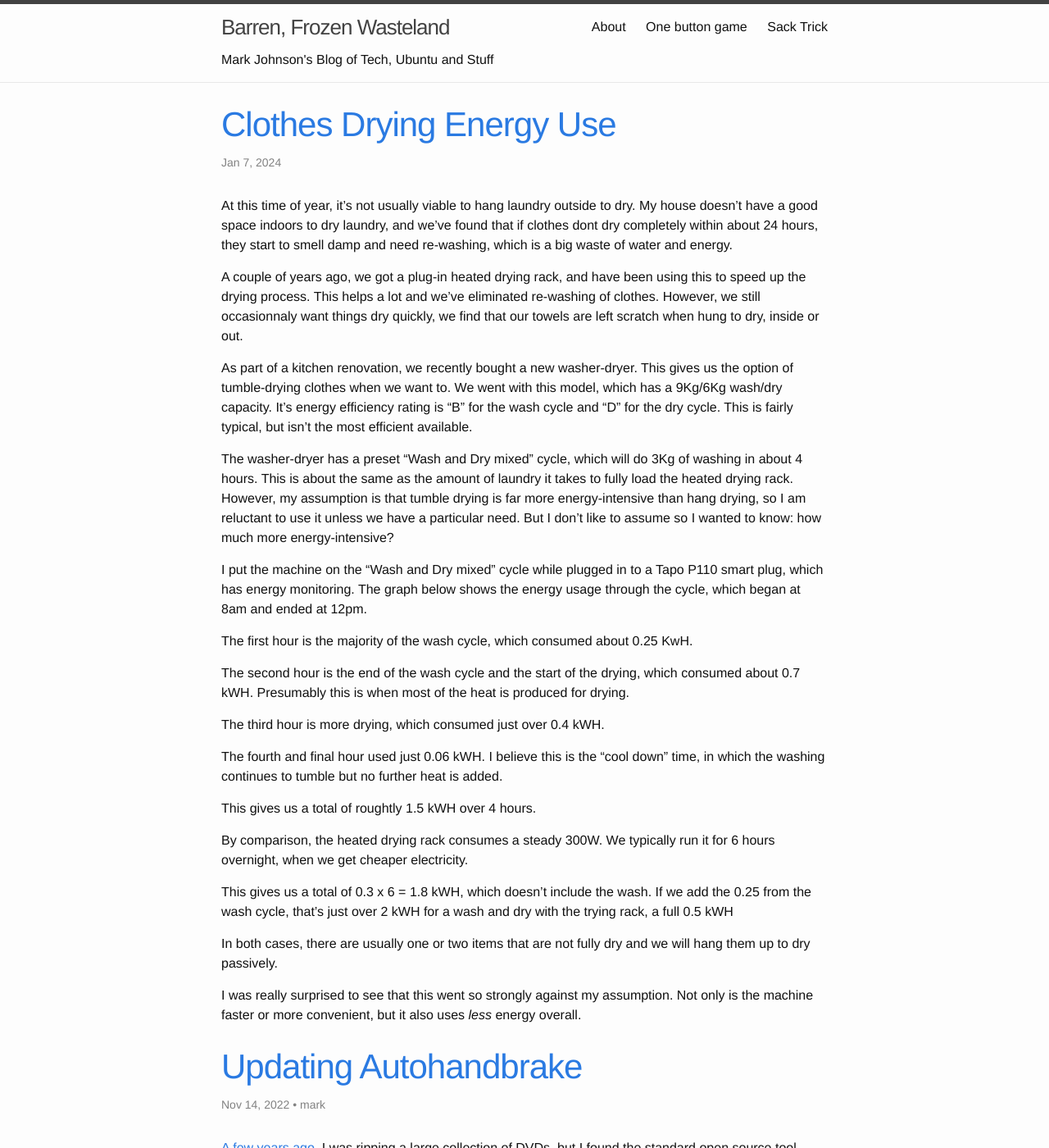
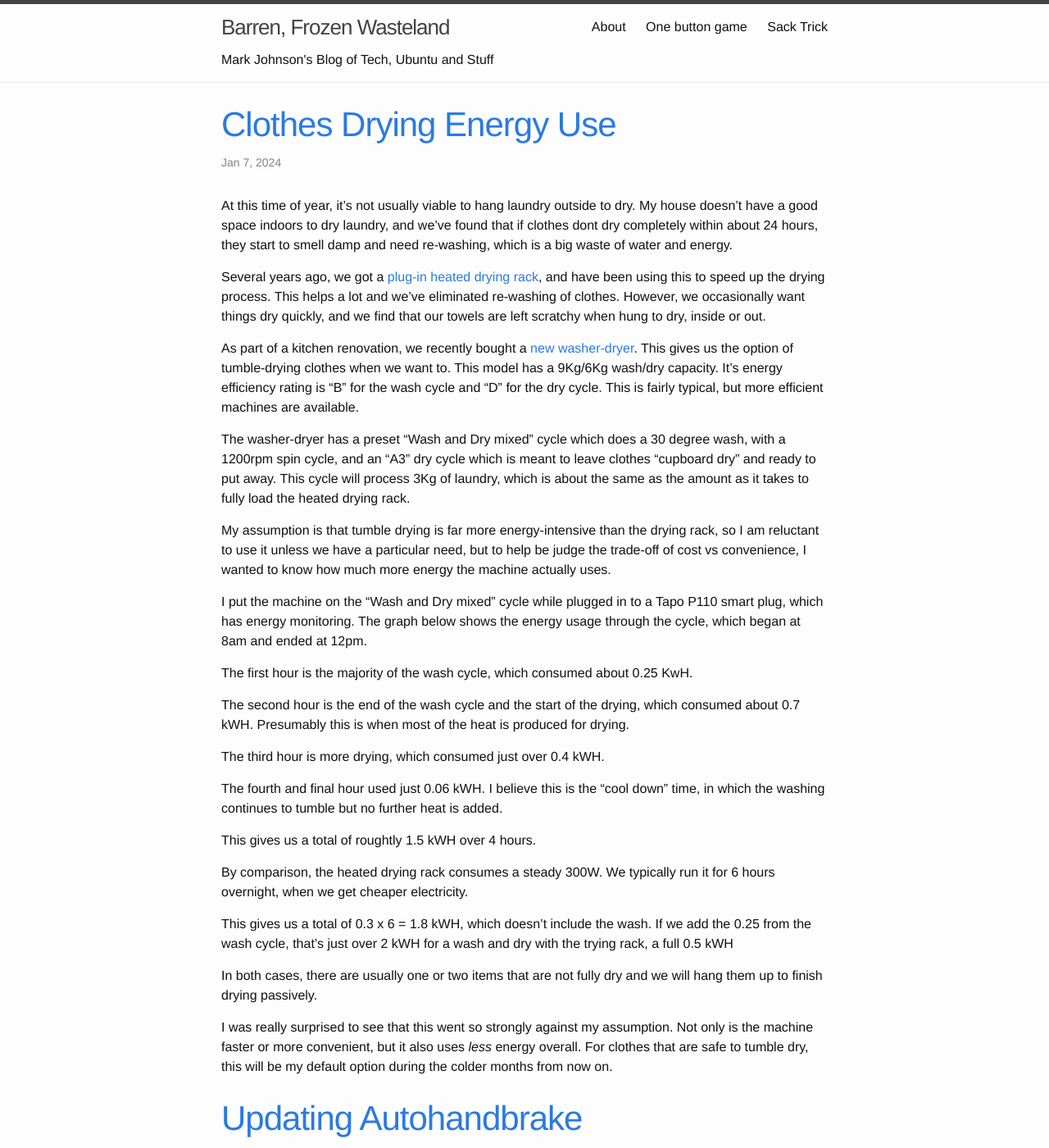
Before and after one commit to marxjohnson/bfwl, a Jekyll site: the page built from index.html, in a window 1280 px wide and 1400 px high. Shown: the whole window at 82% size. Built offline with Jekyll 4.4.1, drawn with Linux system fonts in a browser that asks for light colours.

Commit message:
Update 2024-01-07-clothes-drying-energy-use.md

```diff
--- a/_posts/2024-01-07-clothes-drying-energy-use.md
+++ b/_posts/2024-01-07-clothes-drying-energy-use.md
@@ -1,19 +1,27 @@
 At this time of year, it's not usually viable to hang laundry outside to dry.
 My house doesn't have a good space indoors to dry laundry, and we've found that if clothes dont dry completely within about 24 hours, they start to smell damp and need re-washing, which is a big waste of water and energy.
 
-A couple of years ago, we got a plug-in heated drying rack, and have been using this to speed up the drying process. This helps a lot and we've eliminated re-washing of clothes. However, we still occasionnaly want things dry quickly,
-we find that our towels are left scratch when hung to dry, inside or out.
+Several years ago, we got a [plug-in heated drying rack](https://www.johnlewis.com/john-lewis-3-tier-heated-indoor-clothes-airer/p2427279),
+and have been using this to speed up the drying process. This helps a lot and we've eliminated re-washing of clothes.
+However, we occasionally want things dry quickly, and we find that our towels are left scratchy when hung to dry, inside or out.
 
-As part of a kitchen renovation, we recently bought a new washer-dryer. This gives us the option of tumble-drying clothes when we want to.
-We went with this model, which has a 9Kg/6Kg wash/dry capacity. It's energy efficiency rating is "B" for the wash cycle and "D" for the
-dry cycle. This is fairly typical, but isn't the most efficient available.
+As part of a kitchen renovation, we recently bought a [new washer-dryer](https://www.hotpoint.co.uk/hotpoint-ndb9635wuk-white-9plus6kg-washer-dryer-freestanding-f165186/p).
+This gives us the option of tumble-drying clothes when we want to. This model has a 9Kg/6Kg wash/dry capacity.
+It's energy efficiency rating is "B" for the wash cycle and "D" for the dry cycle.
+This is fairly typical, but more efficient machines are available.
 
-The washer-dryer has a preset "Wash and Dry mixed" cycle, which will do 3Kg of washing in about 4 hours. This is about the same as the amount
-of laundry it takes to fully load the heated drying rack. However, my assumption is that tumble drying is far more energy-intensive than hang
-drying, so I am reluctant to use it unless we have a particular need. But I don't like to assume so I wanted to know: how much more energy-intensive?
+The washer-dryer has a preset "Wash and Dry mixed" cycle which does a 30 degree wash, with a 1200rpm
+spin cycle, and an "A3" dry cycle which is meant to leave clothes "cupboard dry" and ready to put away.
+This cycle will process 3Kg of laundry, which is about the same as the amount as it takes to fully
+load the heated drying rack.
 
-I put the machine on the "Wash and Dry mixed" cycle while plugged in to a Tapo P110 smart plug, which has energy monitoring. The graph below shows
-the energy usage through the cycle, which began at 8am and ended at 12pm.
+My assumption is that tumble drying is far more energy-intensive than the drying rack, so I am reluctant
+to use it unless we have a particular need, but to help be judge the trade-off of cost vs convenience,
+I wanted to know how much more energy the machine actually uses.
+
+I put the machine on the "Wash and Dry mixed" cycle while plugged in to a Tapo P110 smart plug,
+which has energy monitoring. The graph below shows the energy usage through the cycle,
+which began at 8am and ended at 12pm.
 
 The first hour is the majority of the wash cycle, which consumed about 0.25 KwH.
 
@@ -32,7 +40,7 @@ By comparison, the heated drying rack consumes a steady 300W. We typically run i
 This gives us a total of 0.3 x 6 = 1.8 kWH, which doesn't include the wash. If we add the 0.25 from the wash cycle, that's just over 2 kWH for a wash
 and dry with the trying rack, a full 0.5 kWH
 
-In both cases, there are usually one or two items that are not fully dry and we will hang them up to dry passively.
+In both cases, there are usually one or two items that are not fully dry and we will hang them up to finish drying passively.
 
 I was really surprised to see that this went so strongly against my assumption. Not only is the machine faster or more convenient, but it also
-uses *less* energy overall.
+uses *less* energy overall. For clothes that are safe to tumble dry, this will be my default option during the colder months from now on.
```
